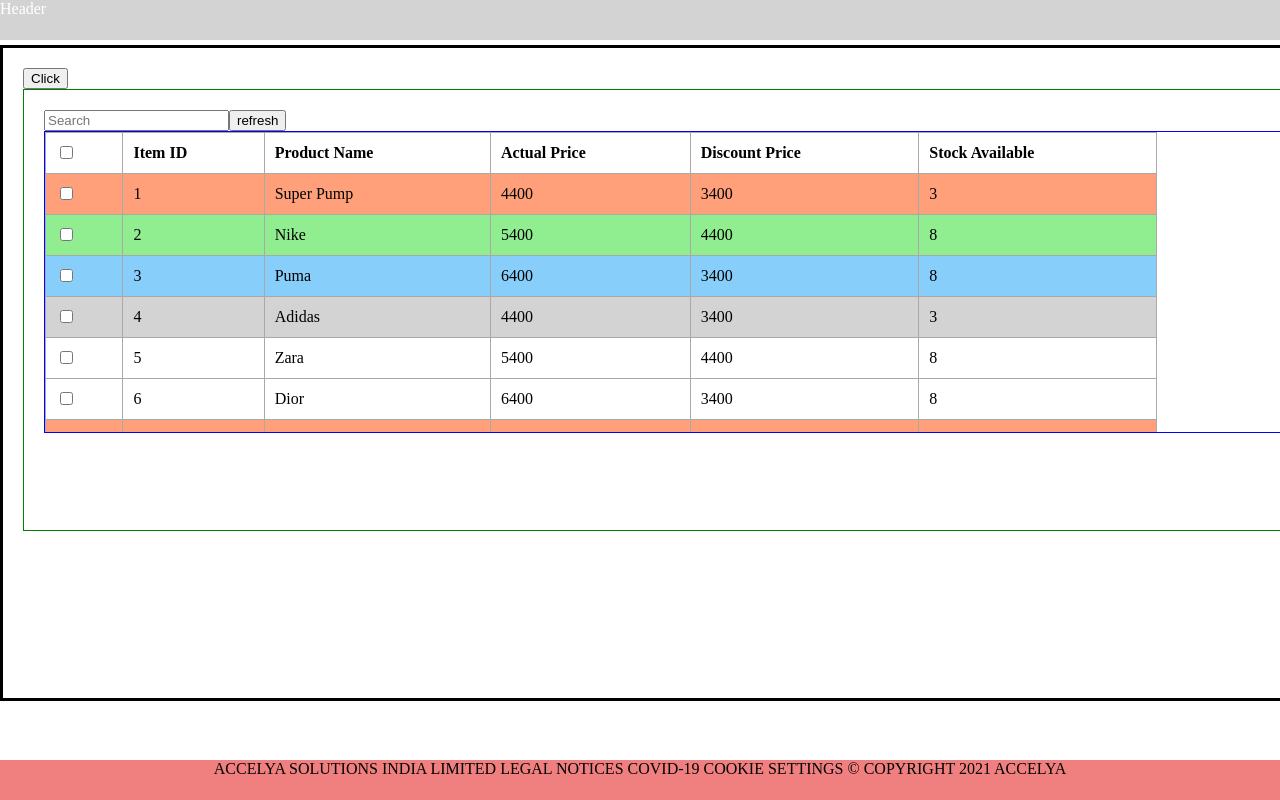
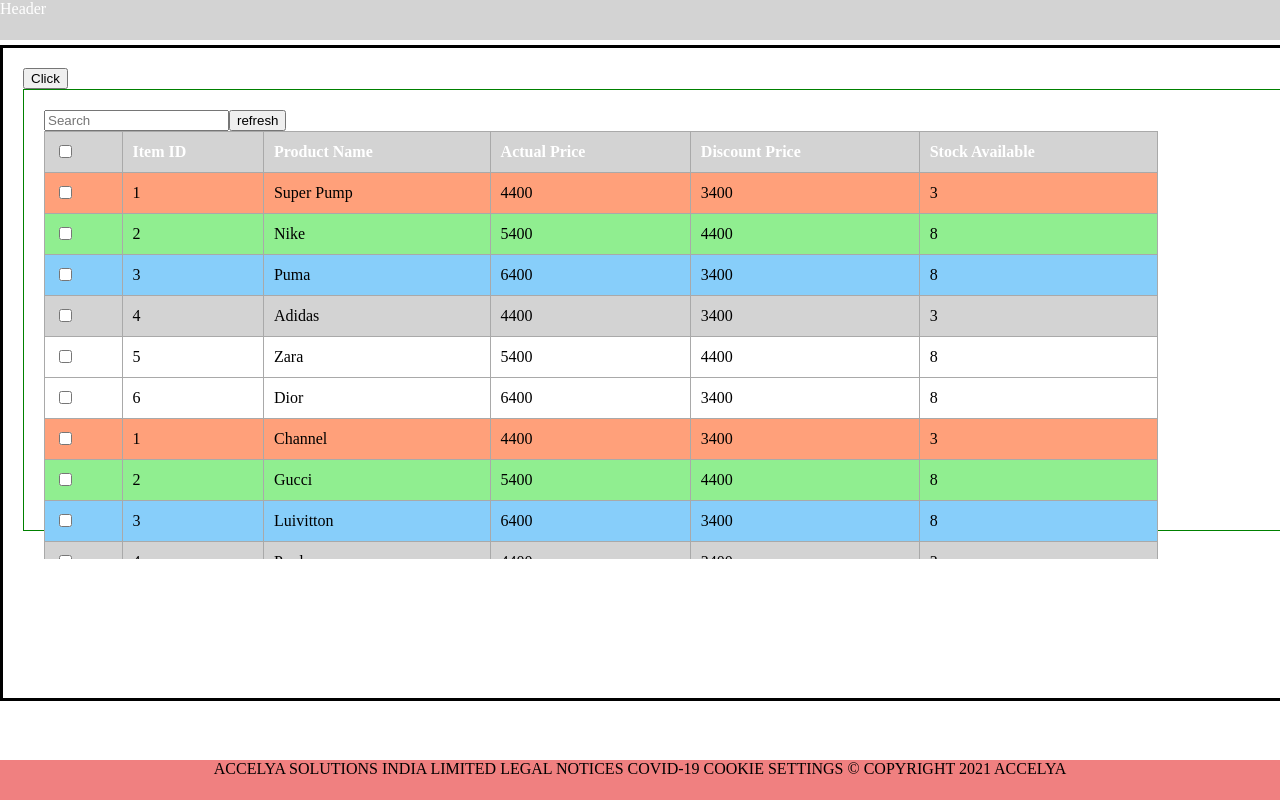
Before and after one commit to ericaferrao/angular-accelya-interview, an Angular app: page / in a window 1280 px wide. Both pictures are taken after a click on the button "Click". Built offline with nearby package versions, Linux system fonts and the light colour scheme.

Commit message:
3 files modified

```diff
--- a/package.json
+++ b/package.json
@@ -11,6 +11,9 @@
     "@angular/platform-browser": "^12.1.0",
     "@angular/platform-browser-dynamic": "^12.1.0",
     "@angular/router": "^12.1.0",
+    "@fortawesome/angular-fontawesome": "^0.9.0",
+    "@fortawesome/fontawesome-svg-core": "^1.2.36",
+    "@fortawesome/free-solid-svg-icons": "^5.15.4",
     "rxjs": "^7.1.0",
     "tslib": "^2.3.0",
     "zone.js": "^0.11.4"
--- a/src/app/app.module.ts
+++ b/src/app/app.module.ts
@@ -9,7 +9,6 @@ import { HttpClientModule } from '@angular/common/http';
 import { FooterComponent } from './footer/footer.component';
 import { HeaderComponent } from './header/header.component';
 import { ReactiveFormsModule } from '@angular/forms';
-
 
 
 @NgModule({
--- a/src/app/modal/modal.component.html
+++ b/src/app/modal/modal.component.html
@@ -14,11 +14,15 @@ border: 1px solid green;">
 
 <div class="b"
 style=" overflow: scroll;
-height: 300px;
-border: 1px solid blue;">
+height: calc( 41px*10 + 18px);
+padding: 0px;
+margin: 0px;">
 
   <table style="width:90%;" >
-  <tr *ngIf="products.length>0">
+  <tr style="position: sticky;
+  top: 0;
+  background: lightgrey;
+  color: white;" *ngIf="products.length>0">
   <th> <input type="checkbox" ></th>
   <th>Item ID</th>
   <th>Product Name</th>
```
